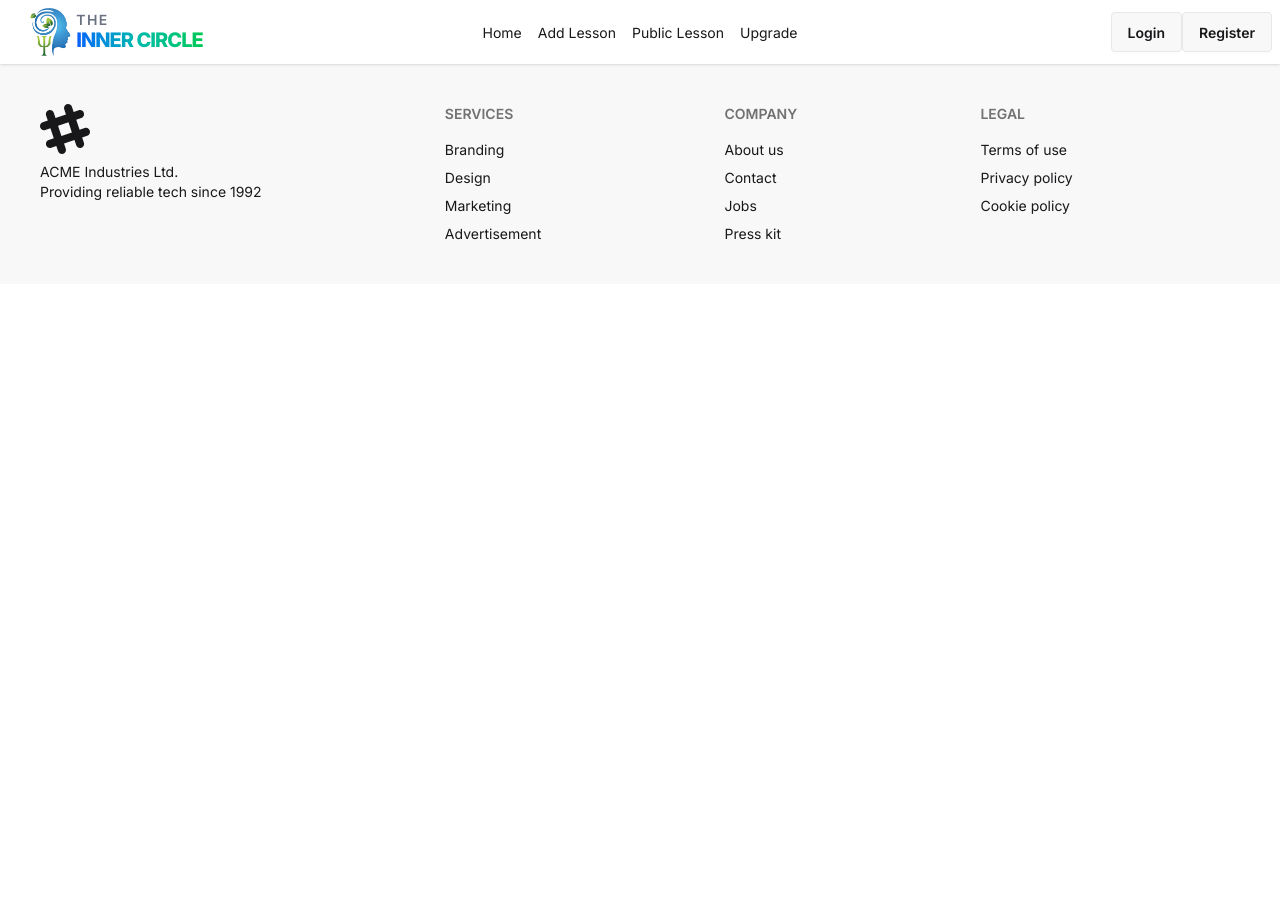
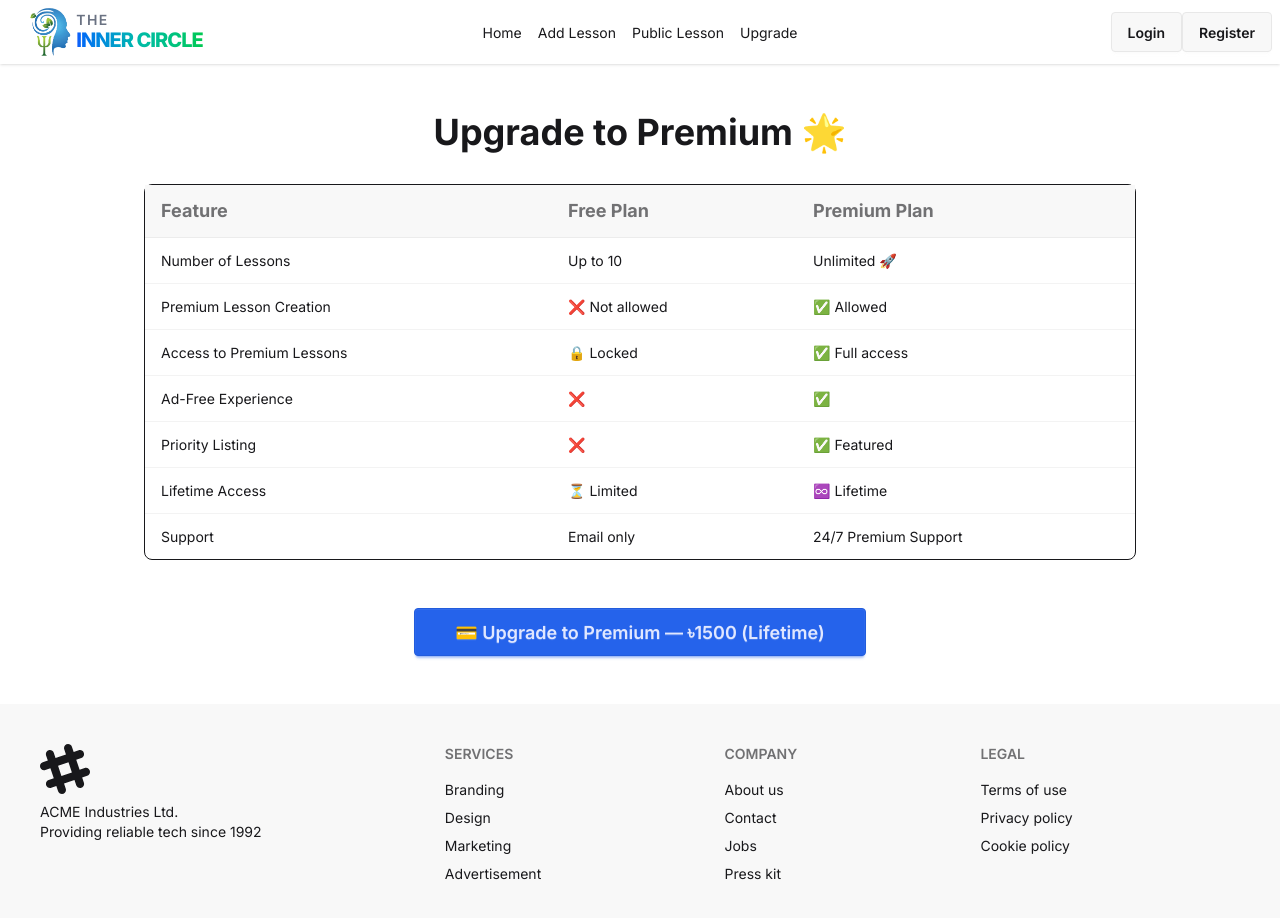
Before and after one commit to Abdullahbdbd/The-Inner-Circle-Client, a React (Vite) app: page /upgrade in a window 1280 px wide. Shown: the top 918 px of the page. Before the commit the page ends 800 px from the top, so only its background shows below. Built offline with nearby package versions, Linux system fonts and the light colour scheme; no server answers.

Commit message:
My lessons section

```diff
--- a/package.json
+++ b/package.json
@@ -11,6 +11,7 @@
   },
   "dependencies": {
     "@tailwindcss/vite": "^4.1.17",
+    "@tanstack/react-query": "^5.90.12",
     "axios": "^1.13.2",
     "firebase": "^12.6.0",
     "react": "^19.2.0",
--- a/src/layouts/DashboardLayout.jsx
+++ b/src/layouts/DashboardLayout.jsx
@@ -2,6 +2,7 @@ import React from "react";
 import { Link, Outlet } from "react-router";
 import Logo from "../component/Logo/Logo";
 import { BiSolidBookAdd } from "react-icons/bi";
+import { FaBookOpenReader } from "react-icons/fa6";
 
 const DashboardLayout = () => {
   return (
@@ -86,6 +87,19 @@ const DashboardLayout = () => {
               </Link>
             </li>
 
+            {/* My Lessons Section */}
+            <li>
+              <Link
+                to='/dashboard/my-lessons'
+                className="is-drawer-close:tooltip is-drawer-close:tooltip-right"
+                data-tip="My Lessons"
+              >
+                {/* Settings icon */}
+                <FaBookOpenReader />
+                <span className="is-drawer-close:hidden">My Lessons</span>
+              </Link>
+            </li>
+
           </ul>
         </div>
       </div>
--- a/src/main.jsx
+++ b/src/main.jsx
@@ -1,17 +1,22 @@
 import { StrictMode } from "react";
 import { createRoot } from "react-dom/client";
 import "./index.css";
-import App from "./App.jsx";
 import { RouterProvider } from "react-router/dom";
 import { router } from "./routes/router.jsx";
 import AuthProvider from "./context/AuthContext/AuthProvider.jsx";
 import { ToastContainer } from "react-toastify";
+import { QueryClient, QueryClientProvider } from '@tanstack/react-query';
+
+const queryClient = new QueryClient()
+
 
 createRoot(document.getElementById("root")).render(
   <StrictMode>
-    <AuthProvider>
-      <RouterProvider router={router} />
-    </AuthProvider>
-    <ToastContainer />
+    <QueryClientProvider client={queryClient}>
+      <AuthProvider>
+        <RouterProvider router={router} />
+      </AuthProvider>
+      <ToastContainer />
+    </QueryClientProvider>
   </StrictMode>
 );
--- /dev/null
+++ b/src/pages/Dashboard/MyLessons/MyLessons.jsx
@@ -0,0 +1,127 @@
+import React from "react";
+import useAuth from "../../../hooks/useAuth";
+import useAxiosSecure from "../../../hooks/useAxiosSecure";
+import { useQuery } from "@tanstack/react-query";
+import { FaEye, FaLock, FaTrash } from "react-icons/fa6";
+import { FaEdit } from "react-icons/fa";
+import { Link } from "react-router";
+
+const MyLessons = () => {
+  const { user } = useAuth();
+  const axiosSecure = useAxiosSecure();
+
+  const { data: lessons = [] } = useQuery({
+    queryKey: ["my-lessons", user?.email],
+    queryFn: async () => {
+      const res = await axiosSecure.get(`/my-lessons?email=${user.email}`);
+      return res.data;
+    },
+  });
+  return (
+    <div className="p-6">
+      <h2 className="text-3xl font-bold mb-6 text-center">📘 My Lessons</h2>
+
+      {lessons.length === 0 ? (
+        <div className="text-center text-gray-500 py-10">
+          You haven’t created any lessons yet.
+        </div>
+      ) : (
+        <div className="overflow-x-auto shadow-lg rounded-lg border border-base-300">
+          <table className="table table-zebra w-full">
+            {/* Table Head */}
+            <thead className="bg-base-200 text-base font-semibold">
+              <tr>
+                <th>#</th>
+                <th>Title</th>
+                <th>Category</th>
+                <th>Privacy</th>
+                <th>Access</th>
+                <th>Created</th>
+                <th>Reactions</th>
+                <th>Favorite</th>
+                <th>Actions</th>
+              </tr>
+            </thead>
+
+            {/* Table Body */}
+            <tbody>
+              {lessons.map((lesson, index) => (
+                <tr key={lesson._id}>
+                  <td>{index + 1}</td>
+                  <td className="font-medium">{lesson.title}</td>
+                  <td>{lesson.category}</td>
+
+                  {/* privacy */}
+                  <td>
+                    <span
+                      className={`badge ${
+                        lesson.privacy === "Public"
+                          ? "badge-success"
+                          : "badge-ghost"
+                      }`}
+                    >
+                      {lesson.privacy === "Public" ? (
+                        <>
+                          <FaEye className="mr-1" /> Public
+                        </>
+                      ) : (
+                        <>
+                          <FaLock className="mr-1" /> Private
+                        </>
+                      )}
+                    </span>
+                  </td>
+
+                  {/* Access */}
+                  <td>
+                    <span
+                      className={`badge ${
+                        lesson.accessLevel === "Premium"
+                          ? "badge-warning"
+                          : "badge-info"
+                      }`}
+                    >
+                      {lesson.accessLevel}
+                    </span>
+                  </td>
+
+                  {/* Created Date */}
+                  <td>
+                    {new Date(lesson.createdAt).toLocaleDateString("en-GB")}
+                  </td>
+
+                  {/* Likes or Reactions */}
+                  <td>{lesson.likesCount || 0}</td>
+
+                  {/* Favorites */}
+                  <td>{lesson.favoritesCount || 0}</td>
+
+                  {/* Actions */}
+                  <td>
+                    <div className="flex gap-2">
+
+                      <button className="btn btn-xs btn-info text-white">
+                        <FaEdit />
+                      </button>
+                      <button className="btn btn-xs btn-error text-white">
+                        <FaTrash />
+                      </button>
+                       <Link
+                        to={`/lessons/${lesson._id}`}
+                        className="btn btn-xs btn-outline btn-primary"
+                      >
+                        Details
+                      </Link>
+                    </div>
+                  </td>
+                </tr>
+              ))}
+            </tbody>
+          </table>
+        </div>
+      )}
+    </div>
+  );
+};
+
+export default MyLessons;
--- a/src/pages/PublicLessons/PublicLessons.jsx
+++ b/src/pages/PublicLessons/PublicLessons.jsx
@@ -80,7 +80,7 @@ const PublicLessons = () => {
                       {lesson.category}
                     </span>
                     <span className="badge badge-outline">
-                      {lesson.emotionalTone}
+                      {lesson.tone}
                     </span>
                   </div>
 
--- a/src/pages/Upgrade/Upgrade.jsx
+++ b/src/pages/Upgrade/Upgrade.jsx
@@ -2,7 +2,67 @@ import React from 'react';
 
 const Upgrade = () => {
     return (
-       <></>
+       <div className="max-w-5xl mx-auto px-4 py-12 text-center">
+      <h1 className="text-4xl font-bold mb-8">Upgrade to Premium 🌟</h1>
+
+      {/* Comparison Table */}
+      <div className="overflow-x-auto mb-12">
+        <table className="table w-full border">
+          <thead>
+            <tr className="bg-base-200 text-lg font-semibold">
+              <th>Feature</th>
+              <th>Free Plan</th>
+              <th>Premium Plan</th>
+            </tr>
+          </thead>
+          <tbody>
+            <tr>
+              <td>Number of Lessons</td>
+              <td>Up to 10</td>
+              <td>Unlimited 🚀</td>
+            </tr>
+            <tr>
+              <td>Premium Lesson Creation</td>
+              <td>❌ Not allowed</td>
+              <td>✅ Allowed</td>
+            </tr>
+            <tr>
+              <td>Access to Premium Lessons</td>
+              <td>🔒 Locked</td>
+              <td>✅ Full access</td>
+            </tr>
+            <tr>
+              <td>Ad-Free Experience</td>
+              <td>❌</td>
+              <td>✅</td>
+            </tr>
+            <tr>
+              <td>Priority Listing</td>
+              <td>❌</td>
+              <td>✅ Featured</td>
+            </tr>
+            <tr>
+              <td>Lifetime Access</td>
+              <td>⏳ Limited</td>
+              <td>♾️ Lifetime</td>
+            </tr>
+            <tr>
+              <td>Support</td>
+              <td>Email only</td>
+              <td>24/7 Premium Support</td>
+            </tr>
+          </tbody>
+        </table>
+      </div>
+
+      {/* Checkout Button */}
+      <button
+
+        className="btn btn-primary btn-lg px-10"
+      >
+        💳 Upgrade to Premium — ৳1500 (Lifetime)
+      </button>
+    </div>
     );
 };
 
--- a/src/routes/router.jsx
+++ b/src/routes/router.jsx
@@ -8,6 +8,7 @@ import DashboardLayout from "../layouts/DashboardLayout";
 import AddLessons from "../pages/Dashboard/AddLessons/AddLessons";
 import PublicLessons from "../pages/PublicLessons/PublicLessons";
 import Upgrade from "../pages/Upgrade/Upgrade";
+import MyLessons from "../pages/Dashboard/MyLessons/MyLessons";
 
 export const router = createBrowserRouter([
   {
@@ -48,6 +49,10 @@ export const router = createBrowserRouter([
         path: "add-lessons",
         Component: AddLessons,
       },
+      {
+        path: 'my-lessons',
+        Component: MyLessons
+      }
     ],
   },
 ]);
```
Also changed, not shown: 1 other file (tests, documents, lock files or other folders).
